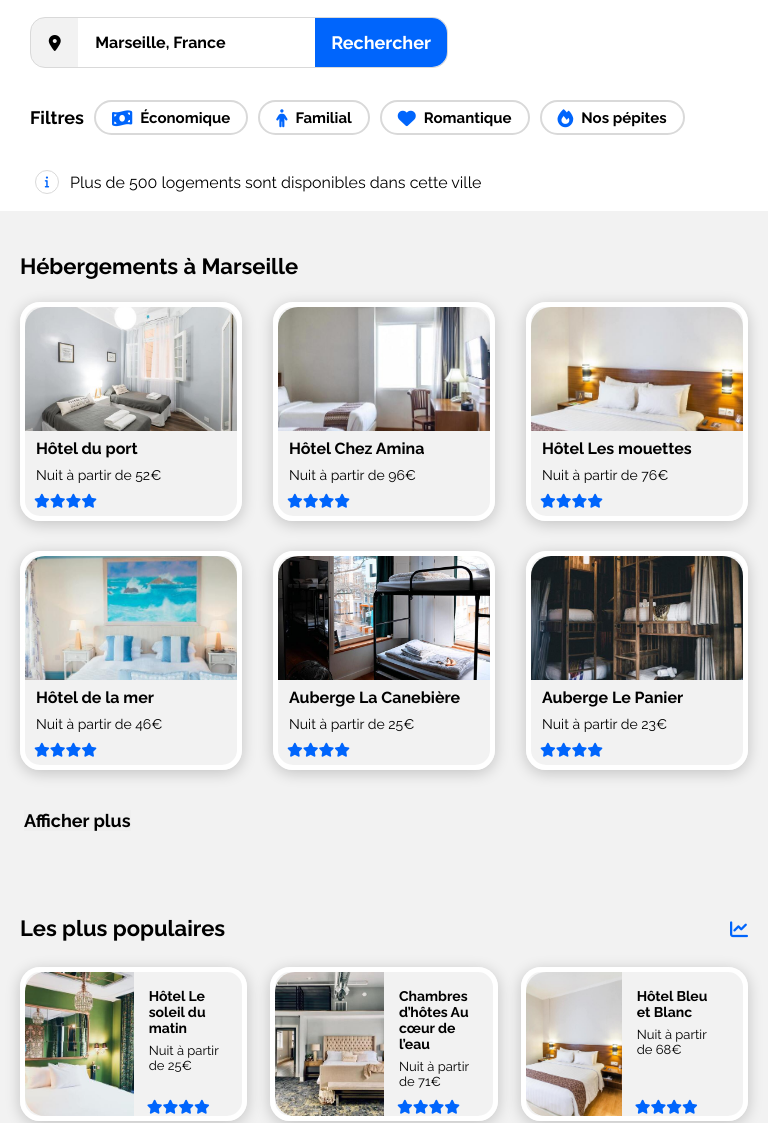
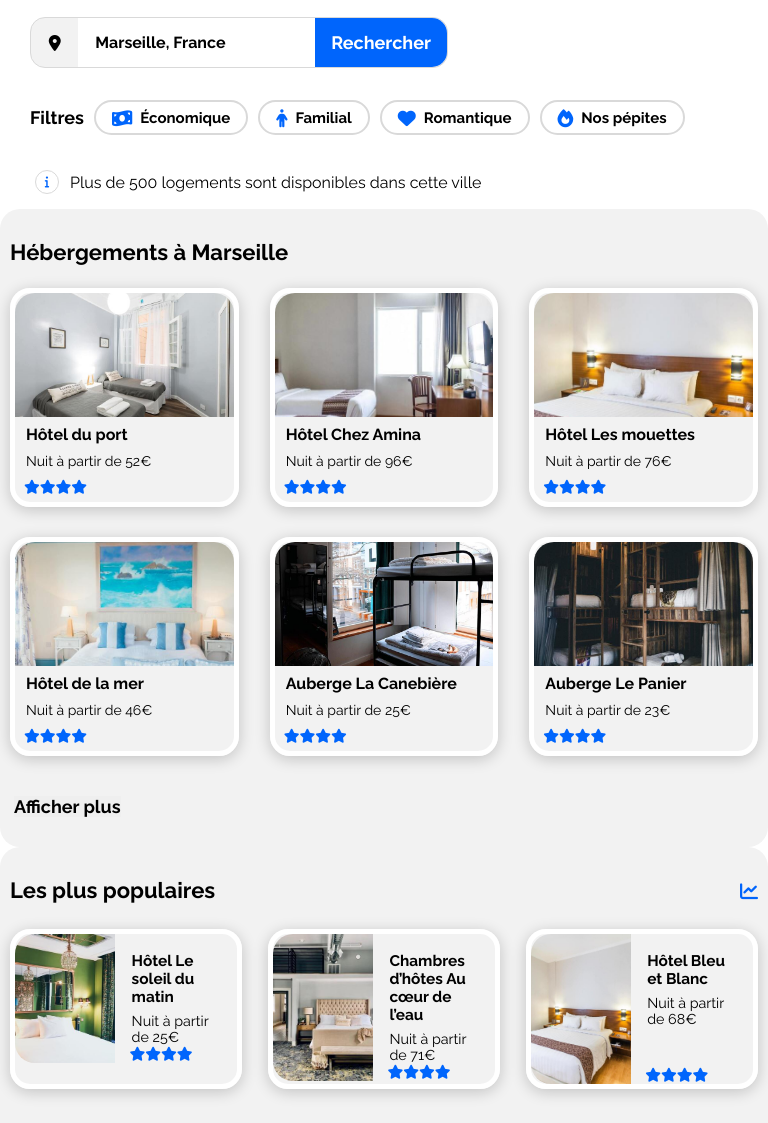
Before and after one commit to thomasvernin/Booki, a plain HTML site: page index.html in a window 768 px wide. Shown: the part 209-1332 px from the top of the page. Drawn offline with nearby package versions, Linux system fonts and the light colour scheme.

Commit message:
Modif les plus populaires

```diff
--- a/css/style.css
+++ b/css/style.css
@@ -650,22 +650,21 @@ footer h3 {
 .offers {
     /* Permet aux offres de se plier (wrap) en fonction de l'espace disponible */
     flex-wrap: wrap;
-    /* Ajoute une marge extérieure pour espacer les offres */
-    margin: -20px;
+    /* Ajoute une marge extérieure pour espacer les offres et les centre horizontalement */
+    margin: -22px auto; /* Augmente de 10% la marge extérieure et centre horizontalement */
   }
-
 
   /* Style pour les offres principales et filtrées */
   .offers__main,
+
   .offers__spensored {
     /* Occupe toute la largeur disponible */
-    width: 100%;
-    /* Supprime les marges par défaut */
-    margin: 0;
+    width: 140%; /* Augmente de 10% la largeur */
+    /* Supprime les marges par défaut et centre horizontalement */
+    margin: 0 auto;
     /* Ajoute un rembourrage intérieur pour l'espacement */
-    padding: 42px 40px;
+    padding: 30px 10px; /* Augmente de 10% le rembourrage */
   }
-
 
   /* Conteneur des cartes filtrées */
   .card__spensored--container {
@@ -677,39 +676,44 @@ footer h3 {
 
   /* Ajuste la largeur des images des cartes filtrées */
   .card__spensored img {
-    /* Redimensionne les images pour qu'elles occupent 50% de la largeur du conteneur */
-    width: 50%;
+    /* Redimensionne les images pour qu'elles occupent 55% de la largeur du conteneur */
+    width: 45%; /* Augmente de 10% la largeur */
+    /* Réduit la hauteur des images proportionnellement à la largeur */
+    height: auto;
   }
 
   /* Style de description des cartes filtrées */
   .card__description--spensored {
     /* Ajoute un rembourrage intérieur pour l'espacement du contenu de la description */
-    padding: 16px 22px 0px 15px;
+    padding: 17.6px 24.2px 0px 16.5px; /* Augmente de 10% le rembourrage */
   }
 
   /* Espacement horizontal entre les deux premières cartes filtrées */
   .card__spensored:nth-child(-n + 2) {
     /* Ajoute une marge à droite entre les cartes filtrées */
-    margin-right: 23px;
+    margin-right: 25.3px; /* Augmente de 10% la marge */
   }
 
   /* Ajuste la largeur des cartes filtrées à partir de la troisième */
   .card__spensored:nth-child(-n + 3) {
     /* Fait en sorte que les cartes filtrées à partir de la troisième occupent tout l'espace disponible */
-    flex: 1;
+    flex: 20; /* Augmente de 10% la flexibilité */
   }
 
   /* Style du titre des descriptions des cartes filtrées */
   .card__description--spensored h3 {
     /* Définit la taille de la police pour les titres des cartes filtrées */
-    font-size: 14px;
+    font-size: 15.4px; /* Augmente de 10% la taille de la police */
   }
 
   /* Style du texte des descriptions des cartes filtrées */
   .card__description--spensored p {
     /* Définit la taille de la police pour le texte des cartes filtrées */
-    font-size: 13px;
+    font-size: 14.3px; /* Augmente de 10% la taille de la police */
   }
+
+
+
 
 
 
```
Lines whose indentation alone changed are shown as unchanged.
